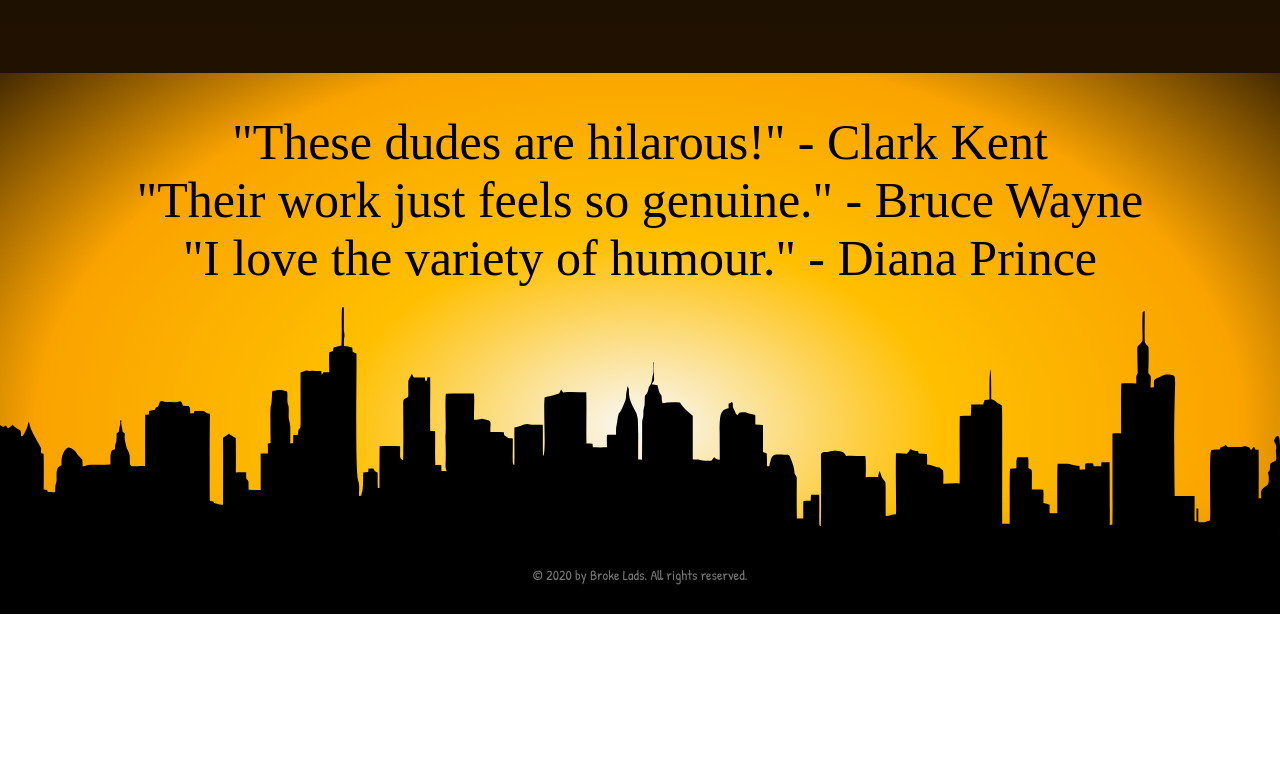
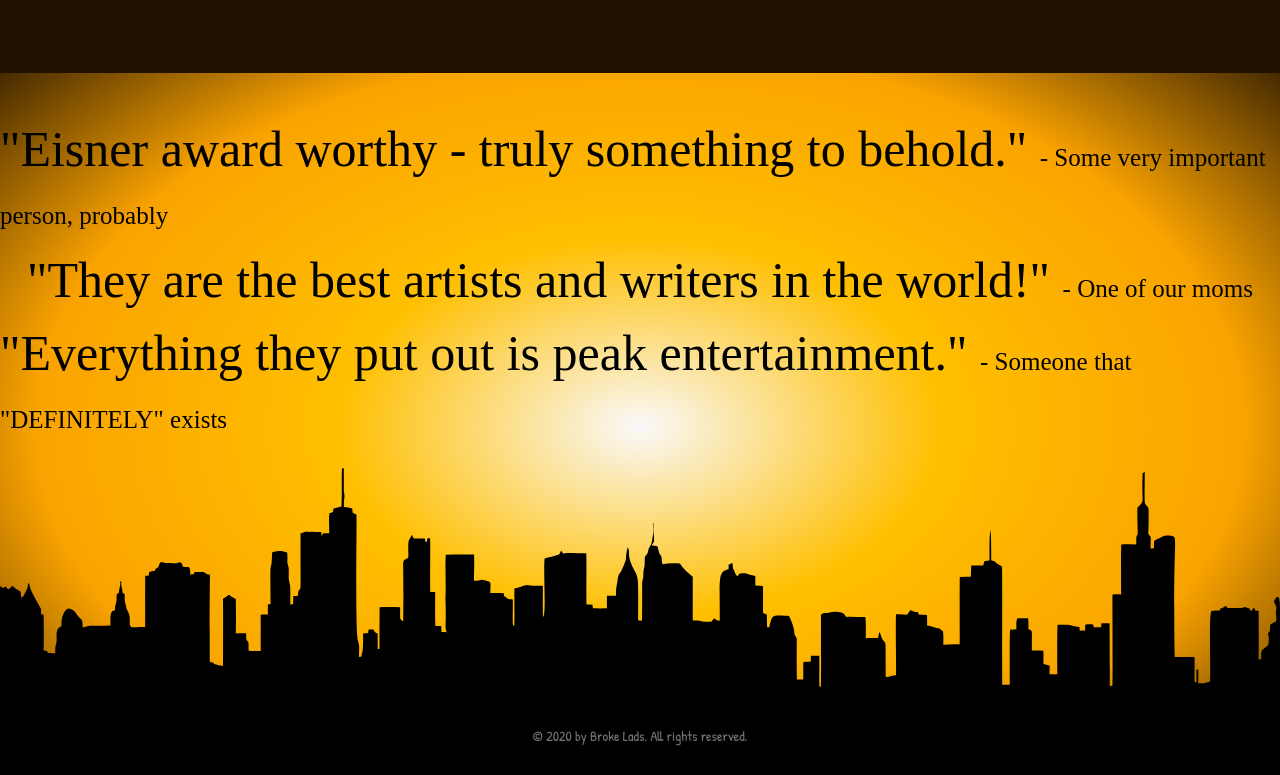
Before and after one commit to thnlsn/broke-lads, a React (Create React App) app: page / in a window 1280 px wide. Shown: the part 1573-2348 px from the top of the page. Before the commit the page ends 2187 px from the top, so only its background shows below. Built offline with nearby package versions, Linux system fonts and the light colour scheme; the HTML template or start-up script is replaced by a standard one; a web font is replaced by a local one.

Commit message:
working on tab state, created state and function to change the tab state given the event.target.value

```diff
--- a/src/App.js
+++ b/src/App.js
@@ -16,6 +16,22 @@
 import headerLogo from './images/main-logo.svg';
 
 function App() {
+  const [tabState, setTabState] = useState('home-tab');
+
+  const changeTab = (event) => {
+    // Passing in the value of the value attribute attached to the radio input element of the tab
+    setTabState(event.target.value);
+  };
+
+  const renderTab = () => {
+    // Depending on what tabState currently is, display the corresponding component
+    switch (tabState) {
+      case 'home-tab':
+      case 'creator-tab':
+      case 'follow-tab':
+    }
+  };
+
   return (
     <div className='App'>
       <Fragment>
@@ -31,9 +47,21 @@
           <Home />
         </main>
         <div className='quotes'>
-          <Quote quote={'"These dudes are hilarous!" - Clark Kent'} />
+          {/*           <Quote quote={'"These dudes are HILARIOUS!" - Clark Kent'} />
           <Quote quote={'"Their work just feels so genuine." - Bruce Wayne'} />
-          <Quote quote={'"I love the variety of humour." - Diana Prince'} />
+          <Quote quote={'"I love their variety of humour" - Diana Prince'} /> */}
+          <Quote
+            quote={'"Eisner award worthy - truly something to behold."'}
+            person={'Some very important person, probably'}
+          />
+          <Quote
+            quote={'"They are the best artists and writers in the world!"'}
+            person={'One of our moms'}
+          />
+          <Quote
+            quote={'"Everything they put out is peak entertainment."'}
+            person={'Someone that "DEFINITELY" exists'}
+          />
         </div>
         <Footer
           silhouette={skyline}
--- a/src/components/Quote.js
+++ b/src/components/Quote.js
@@ -1,7 +1,11 @@
 import React from 'react';
 
-const Quote = ({ quote }) => {
-  return <div className='quote'>{quote}</div>;
+const Quote = ({ quote, person }) => {
+  return (
+    <div className='quote'>
+      {quote} <span className='quote--person'>- {person}</span>
+    </div>
+  );
 };
 
 export default Quote;
--- a/src/css/style.css
+++ b/src/css/style.css
@@ -5,6 +5,9 @@
   --color-secondary: #faa300;
   --color-secondary-light: #ffbf00;
   --color-secondary-dark: #201100;
+  --color-tertiary: #faa300;
+  --color-tertiary-light: #ffbf00;
+  --color-tertiary-dark: #201100;
   --color-grey-light-1: #f9f9fa;
   --color-grey-light-2: #f4f2f2;
   --color-grey-light-3: #f0eeee;
@@ -241,7 +244,11 @@
   color: var(--color-black);
   font-family: 'Overlock SC', cursive;
   font-size: 5rem;
-  justify-self: center; }
+  letter-spacing: 0.001rem;
+  justify-self: center;
+  margin: 0.75rem 0; }
+  .quote--person {
+    font-size: 2.5rem; }
 
 /*
     COLORS
--- a/src/sass/_components.scss
+++ b/src/sass/_components.scss
@@ -124,5 +124,11 @@
   color: var(--color-black);
   font-family: 'Overlock SC', cursive;
   font-size: 5rem;
+  letter-spacing: 0.001rem;
   justify-self: center;
+  margin: 0.75rem 0;
+
+  &--person {
+    font-size: 2.5rem;
+  }
 }
--- a/src/sass/_variables.scss
+++ b/src/sass/_variables.scss
@@ -8,6 +8,10 @@
   --color-secondary: #faa300;
   --color-secondary-light: #ffbf00;
   --color-secondary-dark: #201100;
+
+  --color-tertiary: #faa300;
+  --color-tertiary-light: #ffbf00;
+  --color-tertiary-dark: #201100;
 
   --color-grey-light-1: #f9f9fa;
   --color-grey-light-2: #f4f2f2;
```
